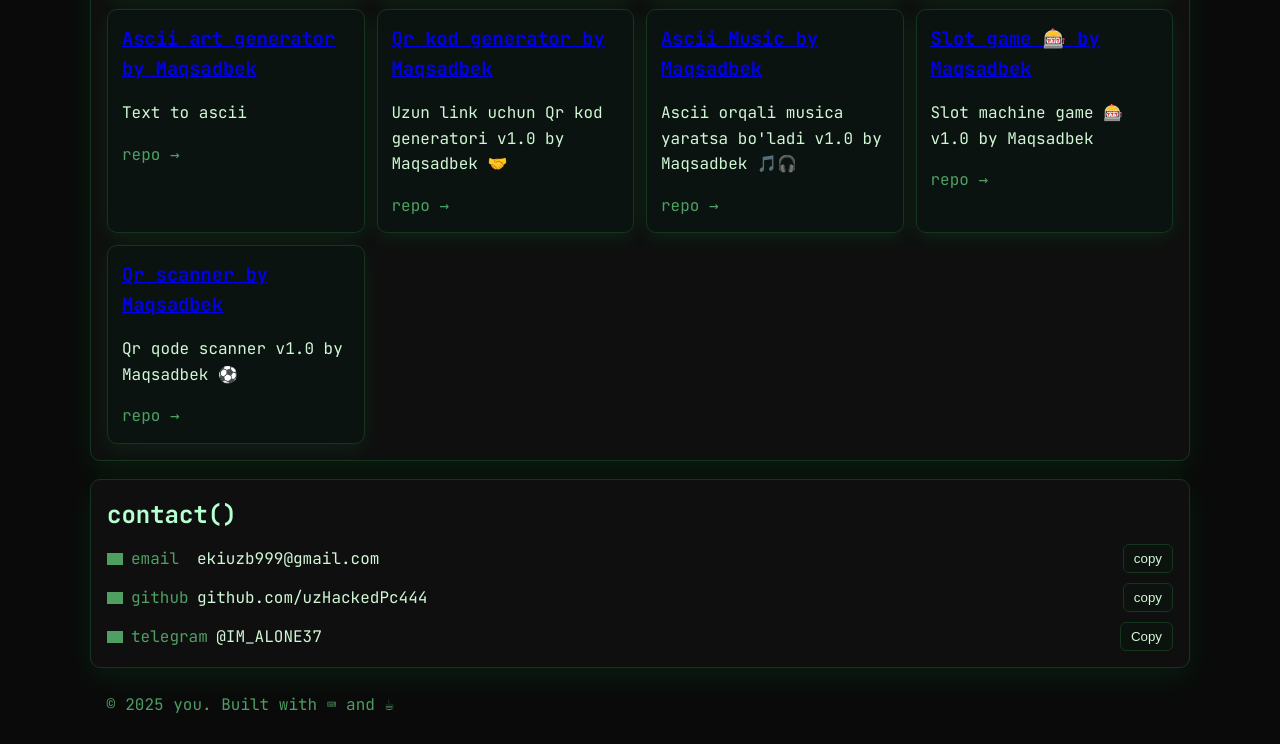
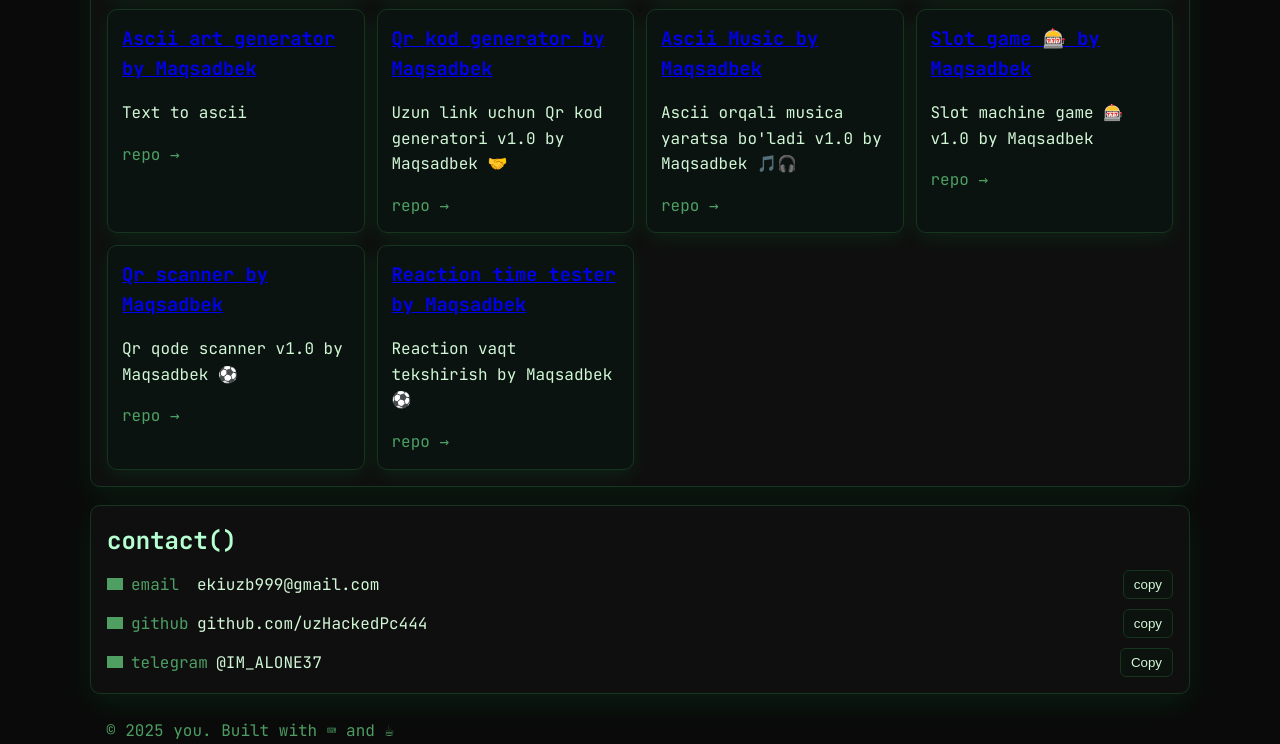
Before and after one commit to uzhackedPc444/Hacker-porfolio, a plain HTML site: page index.html in a window 1280 px wide. Shown: the part 1771-2515 px from the top of the page. Before the commit the page ends 2489 px from the top, so only its background shows below. Drawn offline with Linux system fonts and the light colour scheme; grey boxes are pictures that could not be loaded.

Commit message:
Add Reaction time tester section to index.html

```diff
--- a/index.html
+++ b/index.html
@@ -183,6 +183,11 @@
 					<p>Qr qode scanner v1.0 by Maqsadbek ⚽</p>
 					<a class="link" href="https://github.com/uzhackedPc444/Qr-scanner-v1.0" target="_blank" rel="noreferrer">repo →</a>
 				</article>
+				<article class="card">
+					<h3><a href="/qrscan.html">Reaction time tester by Maqsadbek</a> </h3>
+					<p>Reaction vaqt tekshirish by Maqsadbek ⚽</p>
+					<a class="link" href="https://github.com/uzhackedPc444/Reaction-time-tester" target="_blank" rel="noreferrer">repo →</a>
+				</article>
 			</div>
 		</section>
 
```
